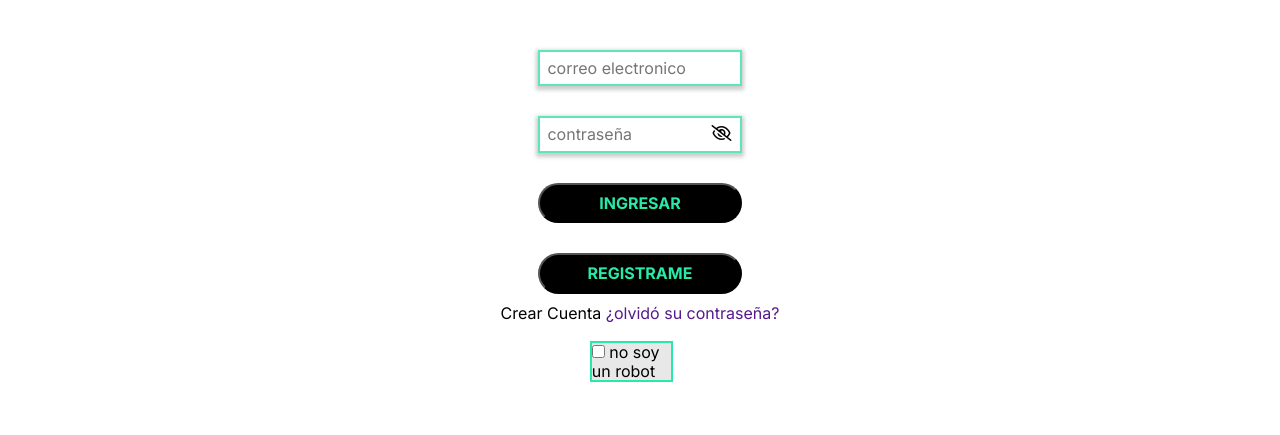
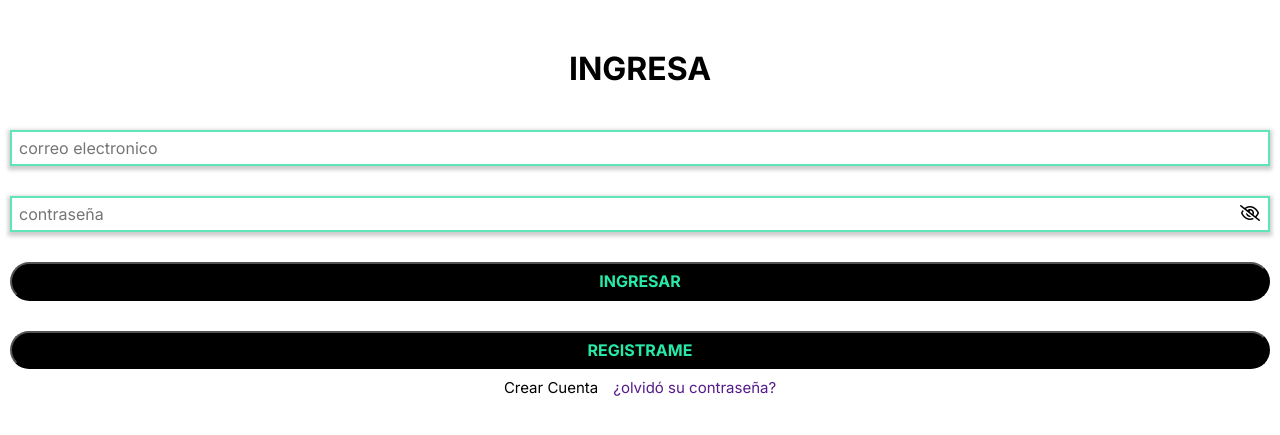
Before and after one commit to nazarenofigoli/grupo_1_puntocoleccion, a web app: file views/login.html in a window 1280 px wide. Shown: the part 120-555 px from the top of the page. Run offline with its HTML, style and script files only (its server is not run), Linux system fonts and the light colour scheme; some libraries are stand-ins or nearby versions.

Commit message:
construyendo el diseñ login

```diff
--- a/public/css/login.css
+++ b/public/css/login.css
@@ -16,6 +16,11 @@
     align-items: center;
     width: 100%;
     padding-top: 30px;
+}
+
+
+.formulario__general {
+    width: 100%;
 }
 
 .form {
@@ -125,9 +130,13 @@ li {
     top: 5.2px;
 }
 
+
+
+
+
 .opciones-registro1 {
     position: relative;
-    width: 80%;
+    width: 100%;
     margin-top: 10px;
     padding: 10px;
 }
@@ -159,7 +168,7 @@ li {
 .inicio-reg-hijo {
     width: 100%;
     background-color: black;
-    padding: 9px;
+    padding: 8px;
     color: #27EAA8;
     border-radius: 30px;
     font-weight: bold;
@@ -177,6 +186,13 @@ li {
 
 }
 
+.opciones-de-registro {
+    font-size: 15px;
+display: flex;
+gap: 15px;
+}
+
+
 @media (min-width: 768px) {
 
 }
--- a/views/login.html
+++ b/views/login.html
@@ -6,8 +6,8 @@
     <link rel="stylesheet" href='/css/style.css'>
     <script src="https://kit.fontawesome.com/cbbf860933.js" crossorigin="anonymous"></script>
     <title>punto coleccion login</title>
+    <script src="https://www.google.com/recaptcha/api.js" async defer></script>
 </head>
-
 
   <body>
     <header>
@@ -15,7 +15,6 @@
     <div class="header__info">
         <p>Muñecos y Figuras coleccionables con envíos a toda Argentina.</p>
     </div>
-
 
 <section class="header__contenedor">
     <div class="hamburger-icon">
@@ -60,8 +59,6 @@
 </section>
 
 </section>
-
-
     <section>
         <nav class="header__lista__desordenada">
             <ul>
@@ -75,10 +72,11 @@
     </section>
 </header>
 
+    <main class="main">
 
+    <h1>INGRESA</h1>
 
-    <main class="main">
-        <form>
+        <form class="formulario__general">
         <div class="form">
           <div class="opciones-registro1">
             <input class="input-registro" type="email" placeholder="correo electronico" />
@@ -109,17 +107,20 @@
               </button>
               </div>
       </div>
-        <div>
-          <a> Crear Cuenta </a>
-          <a href=""> ¿olvidó su contraseña? </a>
-        </div>
-      <div class="captcha-login">
-        <form action="captcha" method="POST">
-          <input type="checkbox" name="captcha" value="captcha">
-          <label> no soy un robot</label>
-        </form>
+    </form>
+
+
+
+    <form>
+
+      <div class="opciones-de-registro">
+        <a> Crear Cuenta </a>
+
+        <a href=""> ¿olvidó su contraseña? </a>
       </div>
     </form>
+
+
 
   </main>
 
```
